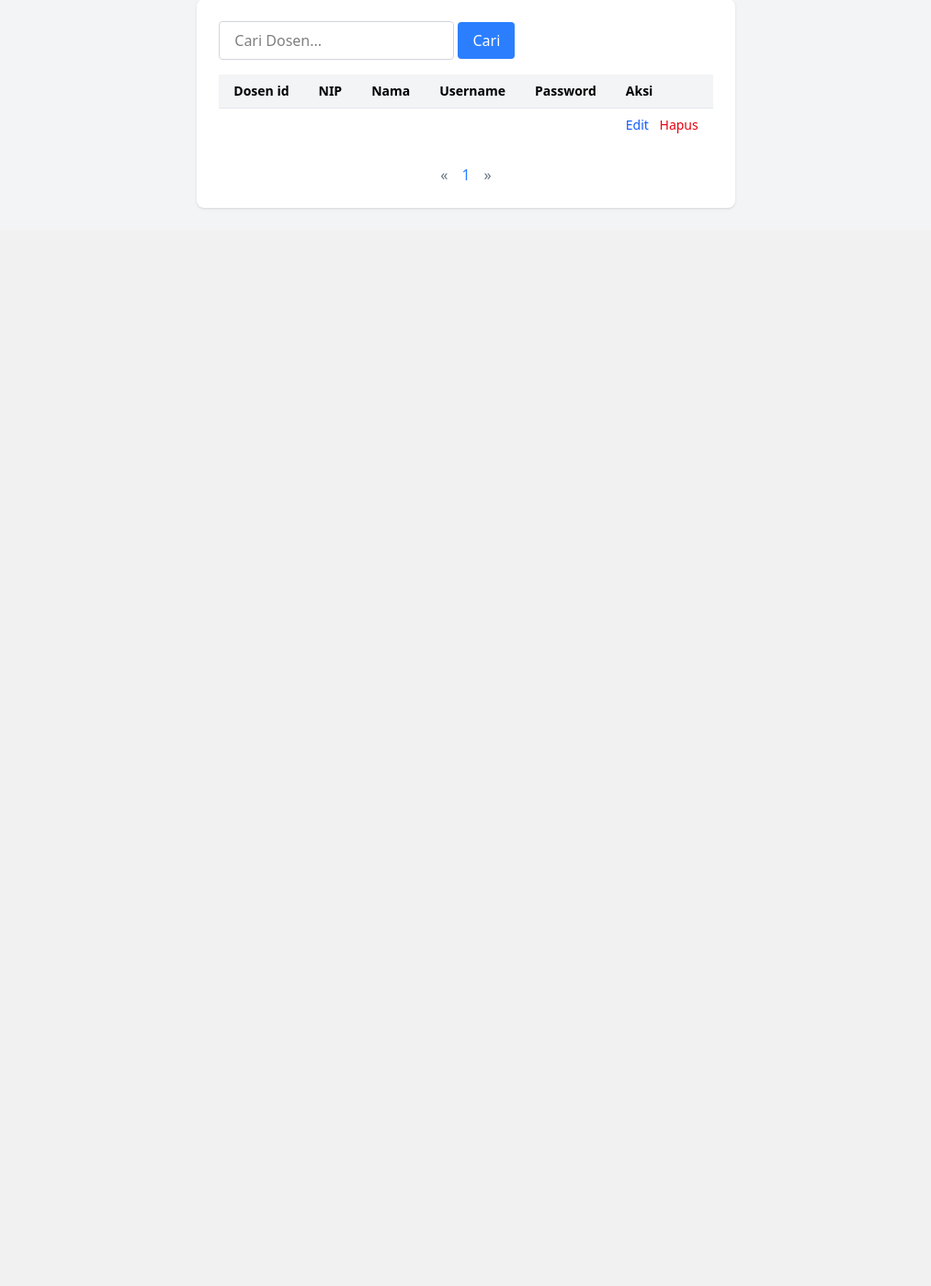
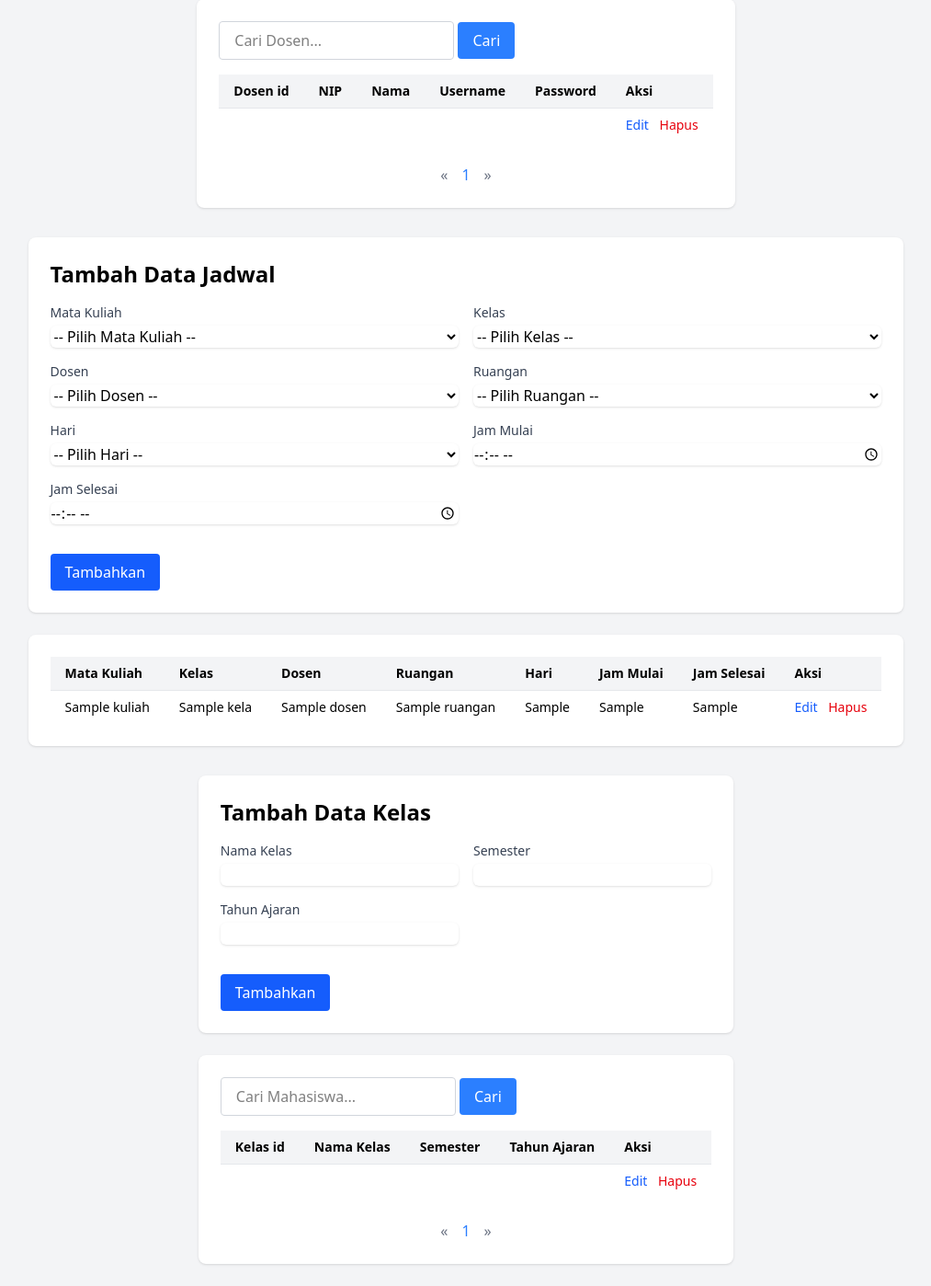
Before and after one commit to King-Jamal/E-Presensi, a PHP site: page /dashboard.php in a window 1280 px wide. Shown: the part 1158-2556 px from the top of the page at 92% size, without its empty margins (133-1146 px from the left). Before the commit the page ends 1385 px from the top, so only its background shows below. Run offline with PHP 8.4, Linux system fonts and the light colour scheme; the visitor is signed in with stand-in values (Sample User, id 1); tables that the repository leaves empty or names only in its code hold one stand-in row (values such as "Sample post"); data that the repository does not hold is empty; a stand-in replaces the project's code that opens the database connection.

Commit message:
fix : UI dashboard admin

```diff
--- a/controllers/admin/dosen.php
+++ b/controllers/admin/dosen.php
@@ -92,7 +92,7 @@ $data_dosen = $koneksi->query("SELECT * FROM dosen $where LIMIT $limit OFFSET $o
 					<?= $edit ? "Update" : "Tambahkan" ?>
 				</button>
 				<?php if ($edit): ?>
-					<a href="mahasiswa.php" class="px-4 py-2 bg-gray-300 rounded hover:bg-gray-400">Batal</a>
+					<a href="<?= $_SERVER['PHP_SELF'] ?>" class="px-4 py-2 bg-gray-300 rounded hover:bg-gray-400">Batal</a>
 				<?php endif; ?>
 			</div>
 
--- a/controllers/admin/jadwal.php
+++ b/controllers/admin/jadwal.php
@@ -72,107 +72,126 @@ $query = "SELECT
           ORDER BY FIELD(Hari, 'Senin', 'Selasa', 'Rabu', 'Kamis', 'Jumat', 'Sabtu')";
 
 $result = $koneksi->query($query);
+
+
 ?>
+<div class="max-w-5xl mx-auto">
+    <div class="bg-white p-6 rounded-lg shadow mb-6">
+        <h2 class="text-2xl font-semibold mb-4"><?= $edit ? "Edit Data Jadwal" : "Tambah Data Jadwal" ?></h2>
+      <form action="<?= $_SERVER['PHP_SELF'] ?>" method="POST" class="grid grid-cols-1 md:grid-cols-2 gap-4">
+            <input type="hidden" name="Jadwal_id" value="<?= $edit ? $data['Jadwal_id'] : "" ?>">
 
-<!DOCTYPE html>
-<html lang="en">
-<head>
-    <meta charset="UTF-8">
-    <meta name="viewport" content="width=device-width, initial-scale=1.0">
-    <title>Document</title>
-</head>
-<body>
-	<h3><?= $edit ? "Edit Data" : "Tambah Data" ?></h3>
-    <form method="POST">
-        <?php if($edit): ?>
-            <input type="hidden" name="Jadwal_id" value="<?= $edit ? $data['Jadwal_id'] : "" ?>">
-        <?php endif; ?>
-       <label>Mata Kuliah:</label>
-        <select name="Mk_id" required>
+            <div>
+            	<label class="block text-sm font-medium text-gray-700">Mata Kuliah</label>
+            	<select name="Mk_id" required class="mt-1 block w-full rounded-md border-gray-300 shadow-sm">
                     <option value="">-- Pilih Mata Kuliah --</option>
                     <?php $mk->data_seek(0); while($row = $mk->fetch_assoc()): ?>
                         <option value="<?= $row['Mk_id'] ?>" <?= $edit && $data['Mk_id'] == $row['Mk_id'] ? 'selected' : '' ?>><?= $row['Nama_MK'] ?></option>
                     <?php endwhile; ?>
-        </select><br>
+            	</select>
+            </div>
 
-        <label>Kelas:</label>
-        <select name="Kelas_id" required>
+            <div>
+              <label class="block text-sm font-medium text-gray-700">Kelas</label>
+              <select name="Kelas_id" required class="mt-1 block w-full rounded-md border-gray-300 shadow-sm">
                   <option value="">-- Pilih Kelas --</option>
                   <?php $kelas->data_seek(0); while($row = $kelas->fetch_assoc()): ?>
                       <option value="<?= $row['Kelas_id'] ?>" <?= $edit && $data['Kelas_id'] == $row['Kelas_id'] ? 'selected' : '' ?>><?= $row['Nama_kelas'] ?></option>
                   <?php endwhile; ?>
-        </select><br>
+              </select>
+            </div>
 
-        <label>Dosen:</label>
-        <select name="Dosen_id" required>
+            <div>
+              <label class="block text-sm font-medium text-gray-700">Dosen</label>
+              <select name="Dosen_id" required class="mt-1 block w-full rounded-md border-gray-300 shadow-sm">
                   <option value="">-- Pilih Dosen --</option>
                   <?php $dosen->data_seek(0); while($row = $dosen->fetch_assoc()): ?>
                       <option value="<?= $row['Dosen_id'] ?>" <?= $edit && $data['Dosen_id'] == $row['Dosen_id'] ? 'selected' : '' ?>><?= $row['Nama'] ?></option>
                   <?php endwhile; ?>
-        </select><br>
+              </select>
+            </div>
 
-        <label>Ruangan:</label>
-        <select name="Ruangan_id" required>
+            <div>
+              <label class="block text-sm font-medium text-gray-700">Ruangan</label>
+              <select name="Ruangan_id" required class="mt-1 block w-full rounded-md border-gray-300 shadow-sm">
                   <option value="">-- Pilih Ruangan --</option>
                   <?php $ruangan->data_seek(0); while($row = $ruangan->fetch_assoc()): ?>
                       <option value="<?= $row['Ruangan_id'] ?>" <?= $edit && $data['Ruangan_id'] == $row['Ruangan_id'] ? 'selected' : '' ?>><?= $row['Nama_ruangan'] ?></option>
                   <?php endwhile; ?>
-        </select><br>
+              </select>
+            </div>
 
-        <label>Hari:</label>
-        <select name="Hari" required>
+            <div>
+              <label class="block text-sm font-medium text-gray-700">Hari</label>
+              <select name="Hari" required class="mt-1 block w-full rounded-md border-gray-300 shadow-sm">
                   <option value="">-- Pilih Hari --</option>
-            <?php foreach (["Senin", "Selasa", "Rabu", "Kamis", "Jumat", "Sabtu"] as $hari): ?>
-                <option value="<?= $hari ?>" <?= $edit && $data['Hari'] == $hari ? 'selected' : '' ?>><?= $hari ?></option>
-            <?php endforeach; ?>
-        </select><br>
+                  <option value="Senin" <?= $edit && $data['Hari'] == 'Senin' ? 'selected' : '' ?>>Senin</option>
+                  <option value="Selasa" <?= $edit && $data['Hari'] == 'Selasa' ? 'selected' : '' ?>>Selasa</option>
+                  <option value="Rabu" <?= $edit && $data['Hari'] == 'Rabu' ? 'selected' : '' ?>>Rabu</option>
+                  <option value="Kamis" <?= $edit && $data['Hari'] == 'Kamis' ? 'selected' : '' ?>>Kamis</option>
+                  <option value="Jumat" <?= $edit && $data['Hari'] == 'Jumat' ? 'selected' : '' ?>>Jumat</option>
+                  <option value="Sabtu" <?= $edit && $data['Hari'] == 'Sabtu' ? 'selected' : '' ?>>Sabtu</option>
+              </select>
+            </div>
 
-        <label>Jam Mulai:</label>
-        <input type="time" name="Jam_mulai" value="<?= $edit ? $data['Jam_mulai'] : '' ?>" required><br>
-        <label>Jam Selesai:</label>
-        <input type="time" name="Jam_selesai" value="<?= $edit ? $data['Jam_selesai'] : '' ?>" required><br>
+            <div>
+              <label class="block text-sm font-medium text-gray-700">Jam Mulai</label>
+              <input type="time" name="Jam_mulai" value="<?= $edit ? $data['Jam_mulai'] : '' ?>" required class="mt-1 block w-full rounded-md border-gray-300 shadow-sm">
+            </div>
 
-        <button type="submit" name="<?= $edit ? 'update' : 'submit' ?>"><?= $edit ? 'Update' : 'Tambah' ?></button>
+            <div>
+              <label class="block text-sm font-medium text-gray-700">Jam Selesai</label>
+              <input type="time" name="Jam_selesai" value="<?= $edit ? $data['Jam_selesai'] : '' ?>" required class="mt-1 block w-full rounded-md border-gray-300 shadow-sm">
+            </div>
+
+            <div class="md:col-span-2 flex gap-4 mt-4">
+                <button type="submit" name="<?= $edit ? "update" : "submit" ?>"
+                        class="px-4 py-2 bg-blue-600 text-white rounded hover:bg-blue-700">
+                    <?= $edit ? "Update" : "Tambahkan" ?>
+                </button>
                 <?php if ($edit): ?>
-            <a href="<?= $_SERVER['PHP_SELF'] ?>">Batal</a>
+                    <a href="<?= $_SERVER['PHP_SELF'] ?>" class="px-4 py-2 bg-gray-300 rounded hover:bg-gray-400">Batal</a>
                 <?php endif; ?>
+            </div>
       </form>
-    <br>
-    <h2>Tambah Jadwal</h2>
-    <table border="1" cellpadding="10" cellspacing="0">
-        <thead>
+
+    </div>
+    <div class="bg-white p-6 rounded-lg shadow">
+        <div class="overflow-x-auto">
+            <table class="min-w-full divide-y divide-gray-200 text-sm">
+                <thead class="bg-gray-100">
                     <tr>
-                <th>No</th>
-                <th>Mata Kuliah</th>
-                <th>Kelas</th>
-                <th>Dosen</th>
-                <th>Ruangan</th>
-                <th>Hari</th>
-                <th>Jam Mulai</th>
-                <th>Jam Selesai</th>
-                <th>Aksi</th>
+                        <th class="px-4 py-2 text-left">Mata Kuliah</th>
+                        <th class="px-4 py-2 text-left">Kelas</th>
+                        <th class="px-4 py-2 text-left">Dosen</th>
+                        <th class="px-4 py-2 text-left">Ruangan</th>
+                        <th class="px-4 py-2 text-left">Hari</th>
+                        <th class="px-4 py-2 text-left">Jam Mulai</th>
+                        <th class="px-4 py-2 text-left">Jam Selesai</th>
+                        <th class="px-4 py-2 text-left">Aksi</th>
                     </tr>
                 </thead>
-        <tbody>
-            <?php
-            $no = 1;
-            while($row = $result->fetch_assoc()): ?>
-                <tr>
-                    <td><?= $no++ ?></td>
-                    <td><?= $row['Nama_MK'] ?></td>
-                    <td><?= $row['Nama_kelas'] ?></td>
-                    <td><?= $row['Nama'] ?></td>
-                    <td><?= $row['Nama_ruangan'] ?></td>
-                    <td><?= $row['Hari'] ?></td>
-                    <td><?= $row['Jam_mulai'] ?></td>
-                    <td><?= $row['Jam_selesai'] ?></td>
-                    <td>
-                        <a href="<?= $_SERVER['PHP_SELF'] . '?edit=' . $row['Jadwal_id'] ?>">Edit</a>
-                        <a href="<?= $_SERVER['PHP_SELF'] . '?delete=' . $row['Jadwal_id'] ?>">Hapus</a>
+                <tbody class="divide-y divide-gray-200">
+                    <?php while ($row = $result->fetch_assoc()): ?>
+                    <tr class="hover:bg-gray-50">
+                        <td class="px-4 py-2"><?= $row['Nama_MK']; ?></td>
+                        <td class="px-4 py-2"><?= $row['Nama_kelas']; ?></td>
+                        <td class="px-4 py-2"><?= $row['Nama']; ?></td>
+                        <td class="px-4 py-2"><?= $row['Nama_ruangan']; ?></td>
+                        <td class="px-4 py-2"><?= $row['Hari']; ?></td>
+                        <td class="px-4 py-2"><?= $row['Jam_mulai']; ?></td>
+                        <td class="px-4 py-2"><?= $row['Jam_selesai']; ?></td>
+                        <td class="px-4 py-2">
+                        <a href="?edit=<?= $row['Jadwal_id']; ?>" class="text-blue-600 hover:underline mr-2">Edit</a>
+                        <a href="?hapus=<?= $row['Jadwal_id']; ?>" class="text-red-600 hover:underline">Hapus</a>
                         </td>
                     </tr>
                     <?php endwhile; ?>
                 </tbody>
 		    </table>
-</body>
-</html>
+        </div>
+
+    </div>
+
+
+</div>
--- a/controllers/admin/kelas.php
+++ b/controllers/admin/kelas.php
@@ -39,56 +39,120 @@ if(isset($_GET['hapus'])){
 	$koneksi->query("DELETE FROM kelas WHERE Kelas_id='$id'");
 	header("location: kelas.php");
 }
+// Pagination
+$limit = 10;
+$page = isset($_GET['page']) ? (int) $_GET['page'] : 1;
+$offset = ($page - 1) * $limit;
+
+$search = isset($_GET['search']) ? $koneksi->real_escape_string($_GET['search']) : "";
+
+// Tambahkan WHERE jika ada keyword
+$where = "";
+if (!empty($search)) {
+    $where = "WHERE Nama_kelas LIKE '%$search%' OR Semester LIKE '%$search%' OR Tahun_ajaran LIKE '%$search%'";
+}
+// Hitung total data untuk pagination
+$total_data_query = $koneksi->query("SELECT COUNT(*) as total FROM kelas $where");
+$total_data = $total_data_query->fetch_assoc()['total'];
+$total_pages = ceil($total_data / $limit);
+
+// Ambil data mahasiswa sesuai search + pagination
+$data_kls = $koneksi->query("SELECT * FROM kelas $where LIMIT $limit OFFSET $offset");
 ?>
-<!DOCTYPE html>
-<html>
-<head>
-	<title>CRUD PHP dan MySQLi</title>
-</head>
-<body>
+<div class="max-w-5xl mx-auto">
+    <div class="bg-white p-6 rounded-lg shadow mb-6">
+      <h2 class="text-2xl font-semibold mb-4"><?= $edit ? "Edit Data Kelas" : "Tambah Data Kelas" ?></h2>
+      <form action="<?= $_SERVER['PHP_SELF'] ?>" method="POST" class="grid grid-cols-1 md:grid-cols-2 gap-4">
+		<input type="hidden" name="id" value="<?= $edit ? $data['Kelas_id'] : "" ?>">
 
-	<h2>DATA KELAS</h2>
-	<br/>
-	<br/>
-	<h3><?= $edit ? "Edit Data" : "Tambah Data" ?></h3>
-	<form action="<?= $_SERVER['PHP_SELF'] ?>" method="POST">
-		<input type="hidden" name="id" value="<?= $edit ? $data['Kelas_id'] : "" ?>">
-		Nama_kelas : <input type="text" name="Nama_kelas" value="<?= $edit ? $data['Nama_kelas'] : "" ?>" required>
-		<br>
-		Semester :<input type="text" name="Semester" value="<?= $edit ? $data['Semester'] : "" ?>" required>
-		<br>
-		Tahun_ajaran :<input type="text" name="Tahun_ajaran" value="<?= $edit ? $data['Tahun_ajaran'] : "" ?>" required>
-		<br>
-		<button type="submit" name="<?= $edit ? "update" : "submit" ?>"><?= $edit ? "Update" : "Tambahkan" ?></button>
-		<?php if($edit): ?>
-			<a href="kelas.php">Batal</a>
-		<?php endif; ?>
-	</form>
-	<br/>
-	<table border="1">
-		<tr>
-			<th>Kelas_id</th>
-			<th>Nama_kelas</th>
-			<th>Semester</th>
-			<th>Tahun_ajaran</th>
-			<th>Aksi</th>
-		</tr>
-		<?php
-		$data = mysqli_query($koneksi,"SELECT * FROM kelas");
-		while($d = mysqli_fetch_array($data)){
-		?>
+		<div>
+          <label class="block text-sm font-medium text-gray-700">Nama Kelas</label>
+          <input type="text" name="Nama_kelas" value="<?= $edit ? $data['Nama_kelas'] : "" ?>" required
+                 class="mt-1 block w-full rounded-md border-gray-300 shadow-sm" />
+        </div>
+		<div>
+          <label class="block text-sm font-medium text-gray-700">Semester</label>
+          <input type="text" name="Semester" value="<?= $edit ? $data['Semester'] : "" ?>" required
+                 class="mt-1 block w-full rounded-md border-gray-300 shadow-sm" />
+        </div>
+		<div>
+          <label class="block text-sm font-medium text-gray-700">Tahun Ajaran</label>
+          <input type="text" name="Tahun_ajaran" value="<?= $edit ? $data['Tahun_ajaran'] : "" ?>" required
+                 class="mt-1 block w-full rounded-md border-gray-300 shadow-sm" />
+        </div>
+		<div class="md:col-span-2 flex gap-4 mt-4">
+          <button type="submit" name="<?= $edit ? "update" : "submit" ?>"
+                  class="px-4 py-2 bg-blue-600 text-white rounded hover:bg-blue-700">
+            <?= $edit ? "Update" : "Tambahkan" ?>
+          </button>
+          <?php if ($edit): ?>
+            <a href="<?= $_SERVER['PHP_SELF'] ?>" class="px-4 py-2 bg-gray-300 rounded hover:bg-gray-400">Batal</a>
+          <?php endif; ?>
+        </div>
+	  </form>
+
+
+	</div>
+    <div class="bg-white p-6 rounded-lg shadow">
+      <div class="overflow-x-auto">
+        <form method="GET" class="mb-4">
+			<input type="text" name="search" placeholder="Cari Mahasiswa..." value="<?= isset($_GET['search']) ? htmlspecialchars($_GET['search']) : '' ?>" class="border border-gray-300 rounded px-4 py-2 w-64">
+  			<button type="submit" class="bg-blue-500 text-white px-4 py-2 rounded">Cari</button>
+		</form>
+		<table class="min-w-full divide-y divide-gray-200 text-sm">
+			<thead class="bg-gray-100">
 			<tr>
-				<td><?php echo $d['Kelas_id']; ?></td>
-				<td><?php echo $d['Nama_kelas']; ?></td>
-				<td><?php echo $d['Semester']; ?></td>
-				<td><?php echo $d['Tahun_ajaran']; ?></td>
-				<td>
-					<a href="<?= $_SERVER['PHP_SELF'] . '?edit=' . $d['Kelas_id'] ?>">EDIT</a>
-					<a href="<?= $_SERVER['PHP_SELF'] . '?hapus=' . $d['Kelas_id'] ?>">HAPUS</a>
+				<th class="px-4 py-2 text-left">Kelas id</th>
+				<th class="px-4 py-2 text-left">Nama Kelas</th>
+				<th class="px-4 py-2 text-left">Semester</th>
+				<th class="px-4 py-2 text-left">Tahun Ajaran</th>
+				<th class="px-4 py-2 text-left">Aksi</th>
+			</tr>
+			</thead>
+			<tbody class="divide-y divide-gray-200">
+			<?php while ($d = $data_kls->fetch_assoc()): ?>
+			<tr class="hover:bg-gray-50">
+				<td class="px-4 py-2"><?= $d['Kelas_id']; ?></td>
+				<td class="px-4 py-2"><?= $d['Nama_kelas']; ?></td>
+				<td class="px-4 py-2"><?= $d['Semester']; ?></td>
+				<td class="px-4 py-2"><?= $d['Tahun_ajaran']; ?></td>
+				<td class="px-4 py-2">
+				<a href="?edit=<?= $d['Kelas_id']; ?>" class="text-blue-600 hover:underline mr-2">Edit</a>
+				<a href="?hapus=<?= $d['Kelas_id']; ?>" class="text-red-600 hover:underline">Hapus</a>
 				</td>
 			</tr>
-		<?php
-		}
-		?>
-	</table>
-</body>
+			<?php endwhile; ?>
+			</tbody>
+		</table>
+		<nav aria-label="Page navigation" class="flex justify-center mt-6">
+			<ul class="inline-flex items-center -space-x-px">
+				<!-- Tombol Sebelumnya -->
+				<li>
+				<a href="?page=<?= max(1, $page - 1) ?>" class="px-2 py-1 ml-0 leading-tight text-gray-500 bg-white  rounded-l-lg  hover:text-gray-700" aria-label="Previous">
+					<span aria-hidden="true">&laquo;</span>
+				</a>
+				</li>
+
+				<!-- Tombol Halaman -->
+				<?php for ($i = 1; $i <= $total_pages; $i++): ?>
+				<li>
+					<a href="?page=<?= $i ?>" class="px-2 py-1 leading-tight  <?= $page == $i ? ' text-blue-500' : ' text-gray-500  hover:text-gray-700' ?>">
+					<?= $i ?>
+					</a>
+				</li>
+				<?php endfor; ?>
+
+				<!-- Tombol Selanjutnya -->
+				<li>
+				<a href="?page=<?= min($total_pages, $page + 1) ?>" class="px-2 py-1 leading-tight text-gray-500 bg-white   rounded-r-lg  hover:text-gray-700" aria-label="Next">
+					<span aria-hidden="true">&raquo;</span>
+				</a>
+				</li>
+			</ul>
+		</nav>
+	  </div>
+
+	</div>
+
+
+</div>
--- a/controllers/admin/mahasiswa.php
+++ b/controllers/admin/mahasiswa.php
@@ -122,7 +122,7 @@ $data_mhs = $koneksi->query("SELECT * FROM mahasiswa $where LIMIT $limit OFFSET
             <?= $edit ? "Update" : "Tambahkan" ?>
           </button>
           <?php if ($edit): ?>
-            <a href="mahasiswa.php" class="px-4 py-2 bg-gray-300 rounded hover:bg-gray-400">Batal</a>
+            <a href="<?= $_SERVER['PHP_SELF'] ?>" class="px-4 py-2 bg-gray-300 rounded hover:bg-gray-400">Batal</a>
           <?php endif; ?>
         </div>
       </form>
--- a/views/admin/dashboard.php
+++ b/views/admin/dashboard.php
@@ -115,6 +115,12 @@ if (!isset($_SESSION['username'])) {
         <div class="mt-8 grid grid-cols-1">
             <?php require_once '../../controllers/admin/dosen.php'; ?>
         </div>
+        <div class="mt-8 grid grid-cols-1">
+            <?php require_once '../../controllers/admin/jadwal.php'; ?>
+        </div>
+        <div class="mt-8 grid grid-cols-1">
+            <?php require_once '../../controllers/admin/kelas.php'; ?>
+        </div>
       </main>
     </div>
   </div>
```
Lines whose indentation alone changed are shown as unchanged.
